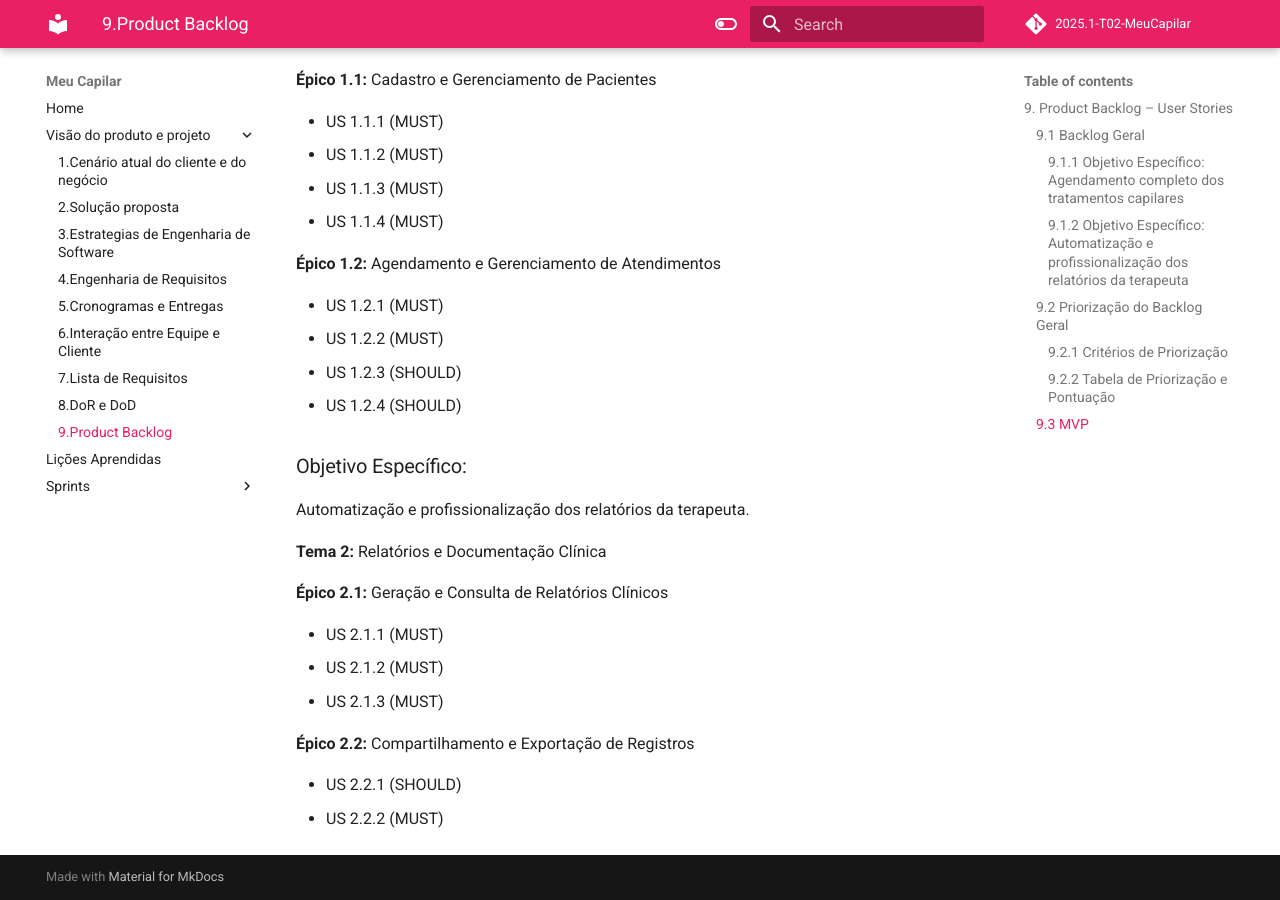
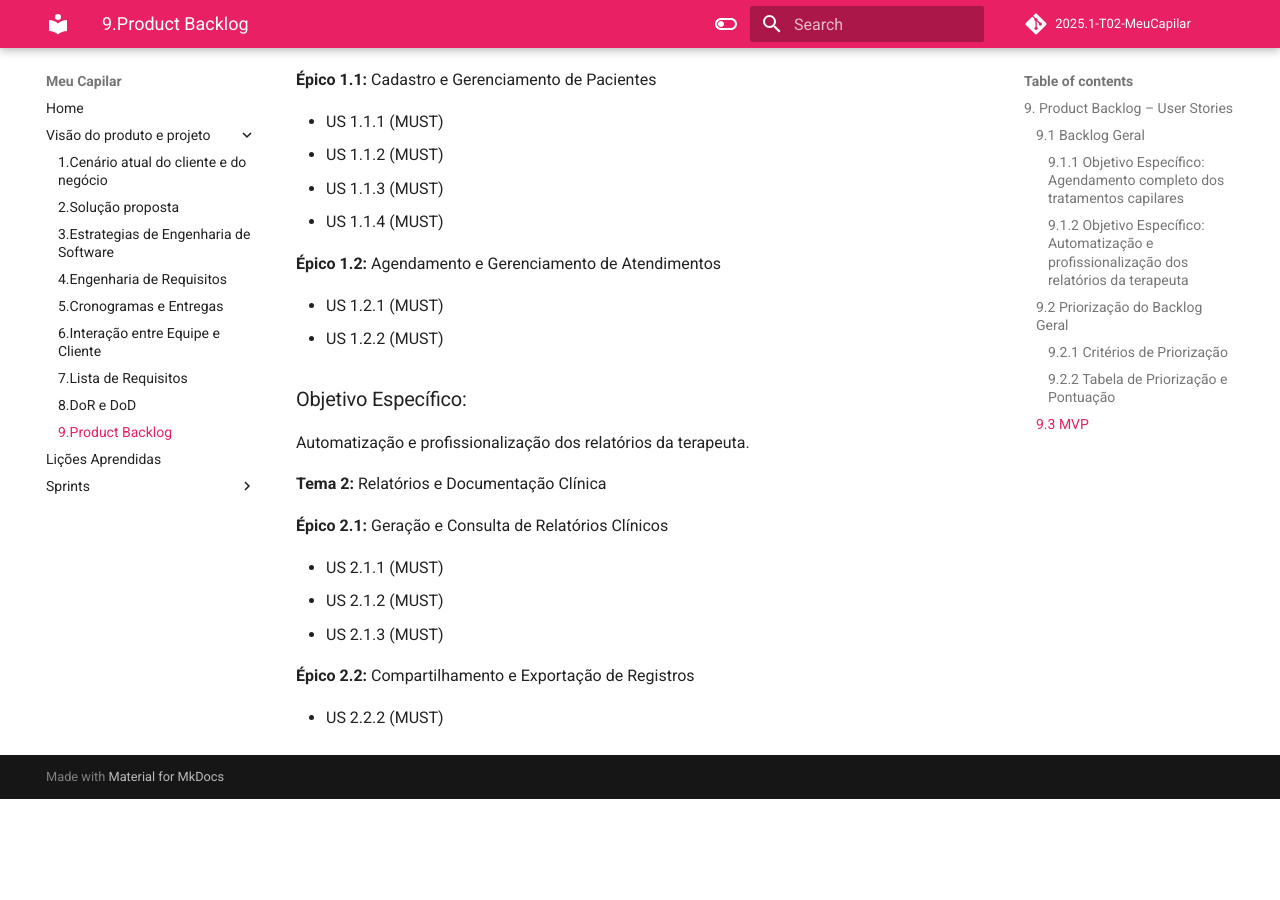
Before and after one commit to mdsreq-fga-unb/2025.1-T02-MeuCapilar, an MkDocs documentation site: the page built from docs/unidade2/sessao9.md, in a window 1280 px wide and 900 px high, scrolled down 5030 px. Built offline with MkDocs 1.6.1 and Material for MkDocs 9.7.7, drawn with Linux system fonts in a browser that asks for light colours; comment, search, counter and statistics services are not loaded; after the commit the page ends 5829 px from its top, so only the background shows below that.

Commit message:
Ajuste do mvp

```diff
--- a/docs/unidade2/sessao9.md
+++ b/docs/unidade2/sessao9.md
@@ -253,8 +253,6 @@ Dessa forma, a priorização foi realizada de maneira estruturada, transparente
 <ul>
   <li>US 1.2.1 (MUST)</li>
   <li>US 1.2.2 (MUST)</li>
-  <li>US 1.2.3 (SHOULD)</li>
-  <li>US 1.2.4 (SHOULD)</li>
 </ul>
 
 <h3>Objetivo Específico:</h3>
@@ -271,6 +269,5 @@ Dessa forma, a priorização foi realizada de maneira estruturada, transparente
 
 <strong>Épico 2.2:</strong> Compartilhamento e Exportação de Registros<br>
 <ul>
-  <li>US 2.2.1 (SHOULD)</li>
   <li>US 2.2.2 (MUST)</li>
 </ul>
```
